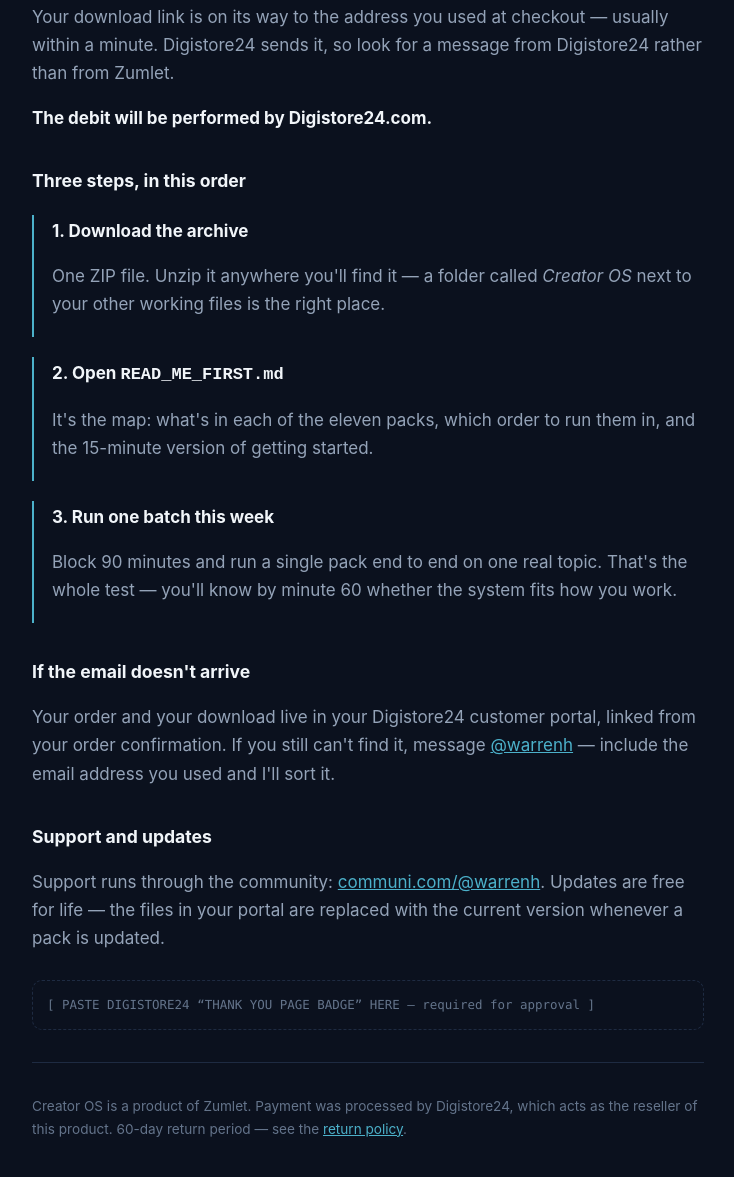
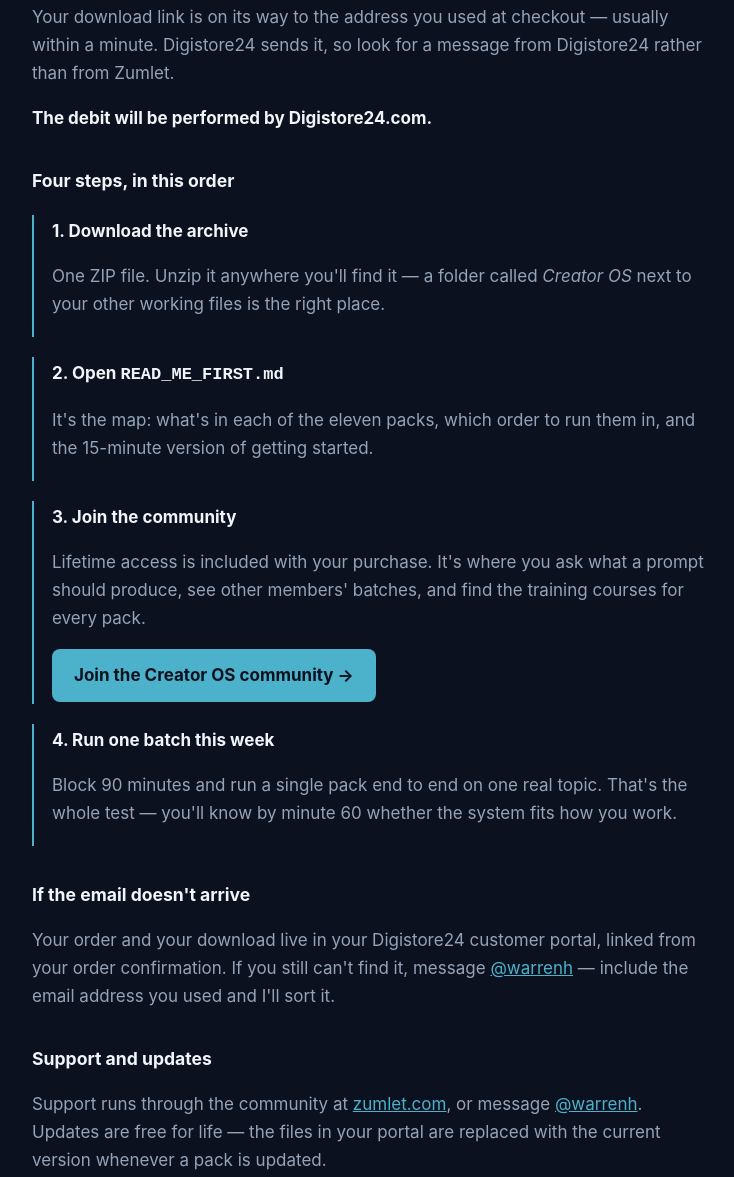
Before and after one commit to RealPLU/zumlet-sales, a plain HTML site: page thank-you.html in a window 1280 px wide. Shown: the part 198-1375 px from the top of the page, without its empty margins (272-1006 px from the left). Drawn offline with Linux system fonts and the light colour scheme.

```diff
--- a/thank-you.html
+++ b/thank-you.html
@@ -27,16 +27,17 @@
   <p>Your download link is on its way to the address you used at checkout — usually within a minute. Digistore24 sends it, so look for a message from Digistore24 rather than from Zumlet.</p>
   <p style="color:var(--ink)"><strong>The debit will be performed by Digistore24.com.</strong></p>
 
-  <h2>Three steps, in this order</h2>
+  <h2>Four steps, in this order</h2>
   <div class="step"><strong>1. Download the archive</strong><p>One ZIP file. Unzip it anywhere you'll find it — a folder called <em>Creator OS</em> next to your other working files is the right place.</p></div>
   <div class="step"><strong>2. Open <code>READ_ME_FIRST.md</code></strong><p>It's the map: what's in each of the eleven packs, which order to run them in, and the 15-minute version of getting started.</p></div>
-  <div class="step"><strong>3. Run one batch this week</strong><p>Block 90 minutes and run a single pack end to end on one real topic. That's the whole test — you'll know by minute 60 whether the system fits how you work.</p></div>
+  <div class="step"><strong>3. Join the community</strong><p>Lifetime access is included with your purchase. It's where you ask what a prompt should produce, see other members' batches, and find the training courses for every pack.</p><p style="margin:14px 0 0"><a href="https://zumlet.com" style="display:inline-block;background:var(--accent);color:#0b111e;font-weight:700;text-decoration:none;padding:12px 22px;border-radius:8px">Join the Creator OS community →</a></p></div>
+  <div class="step"><strong>4. Run one batch this week</strong><p>Block 90 minutes and run a single pack end to end on one real topic. That's the whole test — you'll know by minute 60 whether the system fits how you work.</p></div>
 
   <h2>If the email doesn't arrive</h2>
   <p>Your order and your download live in your Digistore24 customer portal, linked from your order confirmation. If you still can't find it, message <a href="https://communi.com/@warrenh">@warrenh</a> — include the email address you used and I'll sort it.</p>
 
   <h2>Support and updates</h2>
-  <p>Support runs through the community: <a href="https://communi.com/@warrenh">communi.com/@warrenh</a>. Updates are free for life — the files in your portal are replaced with the current version whenever a pack is updated.</p>
+  <p>Support runs through the community at <a href="https://zumlet.com">zumlet.com</a>, or message <a href="https://communi.com/@warrenh">@warrenh</a>. Updates are free for life — the files in your portal are replaced with the current version whenever a pack is updated.</p>
 
   <div class="badge-slot">[ PASTE DIGISTORE24 “THANK YOU PAGE BADGE” HERE — required for approval ]</div>
 
```
